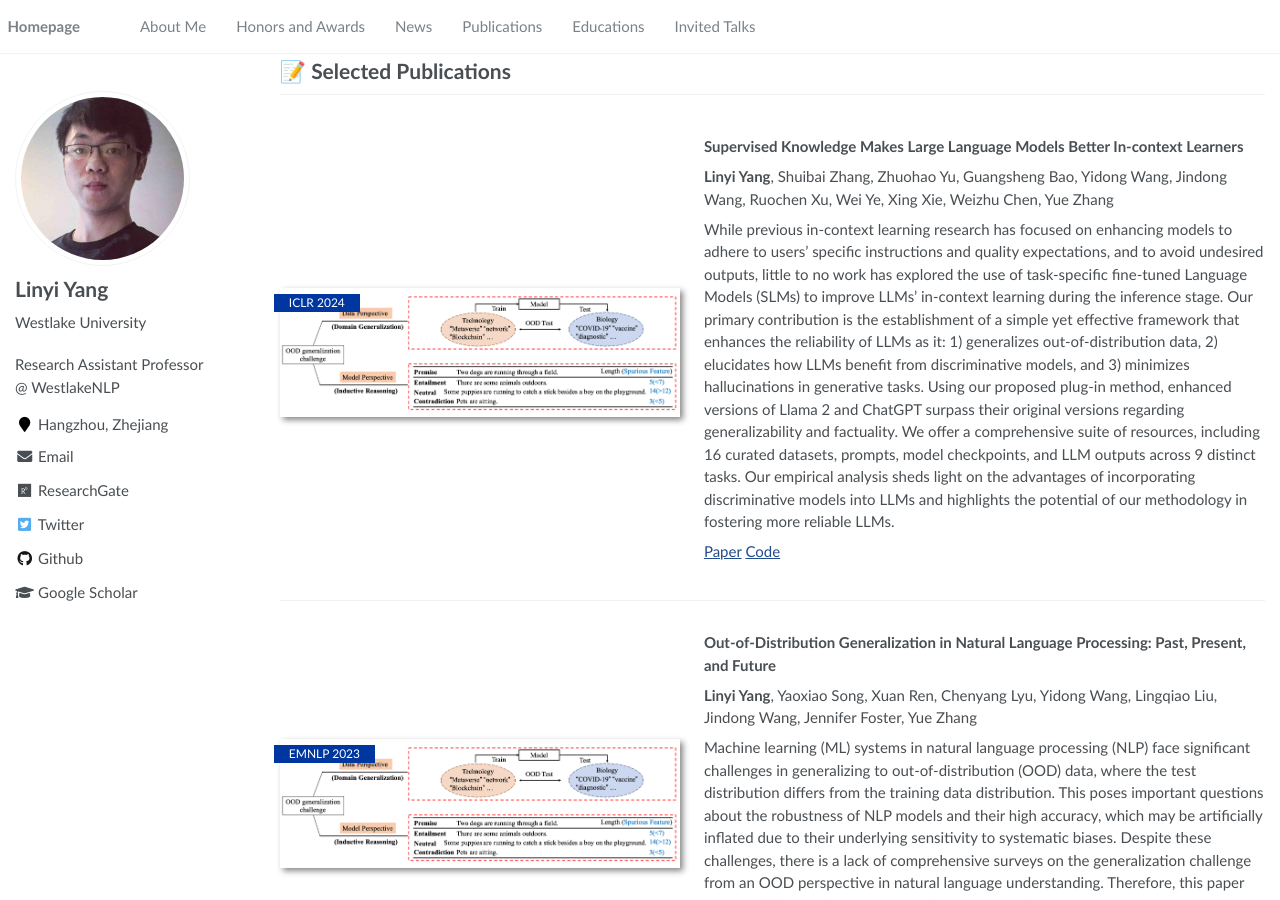
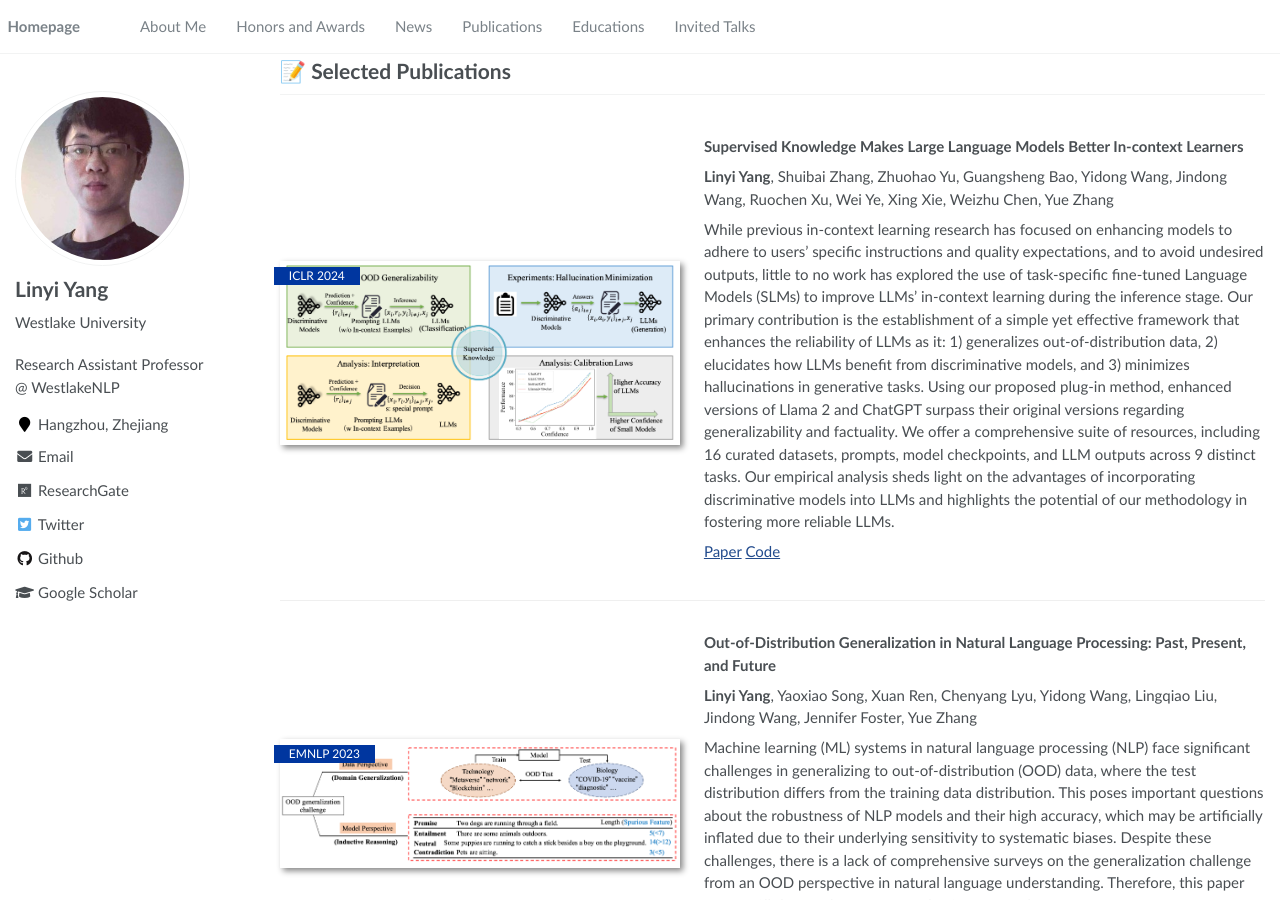
Before and after one commit to YangLinyi/yanglinyi.github.io, a Jekyll site: the page built from _pages/about.md, in a window 1280 px wide and 900 px high, scrolled down 1158 px. Built offline with Jekyll 4.4.1, drawn with Linux system fonts in a browser that asks for light colours.

Commit message:
Update about.md

```diff
--- a/_pages/about.md
+++ b/_pages/about.md
@@ -57,7 +57,7 @@ In addition, I am keen on mentoring and working with highly motivated interns wh
 
 # 📝 Selected Publications
 
-<div class='paper-box'><div class='paper-box-image'><div><div class="badge">ICLR 2024</div><img src='images/ood_survey.png' height="200"></div></div>
+<div class='paper-box'><div class='paper-box-image'><div><div class="badge">ICLR 2024</div><img src='images/ICLR_24.png' height="200"></div></div>
 <div class='paper-box-text' markdown="1">
 
 **Supervised Knowledge Makes Large Language Models Better In-context Learners**
```
